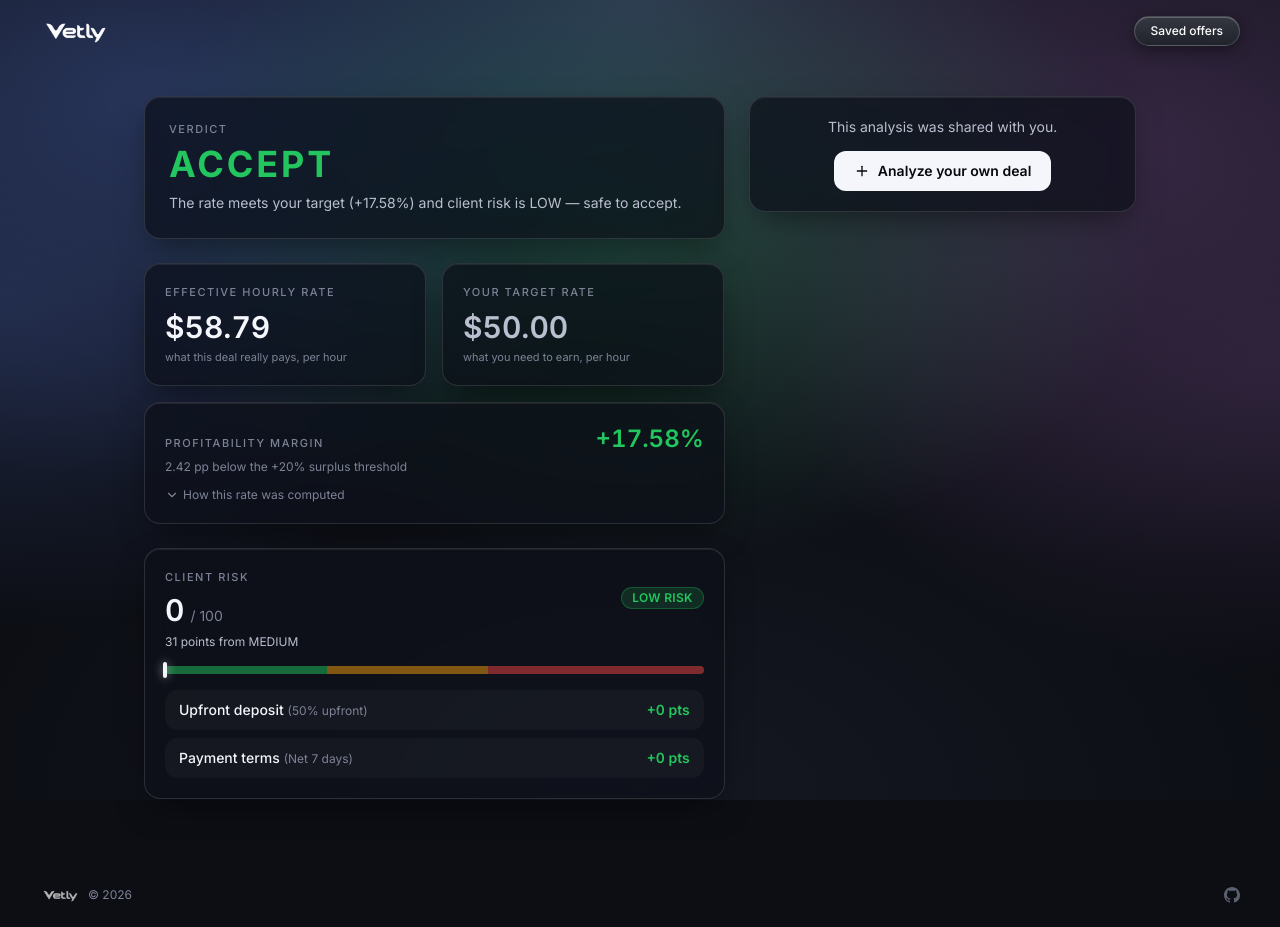
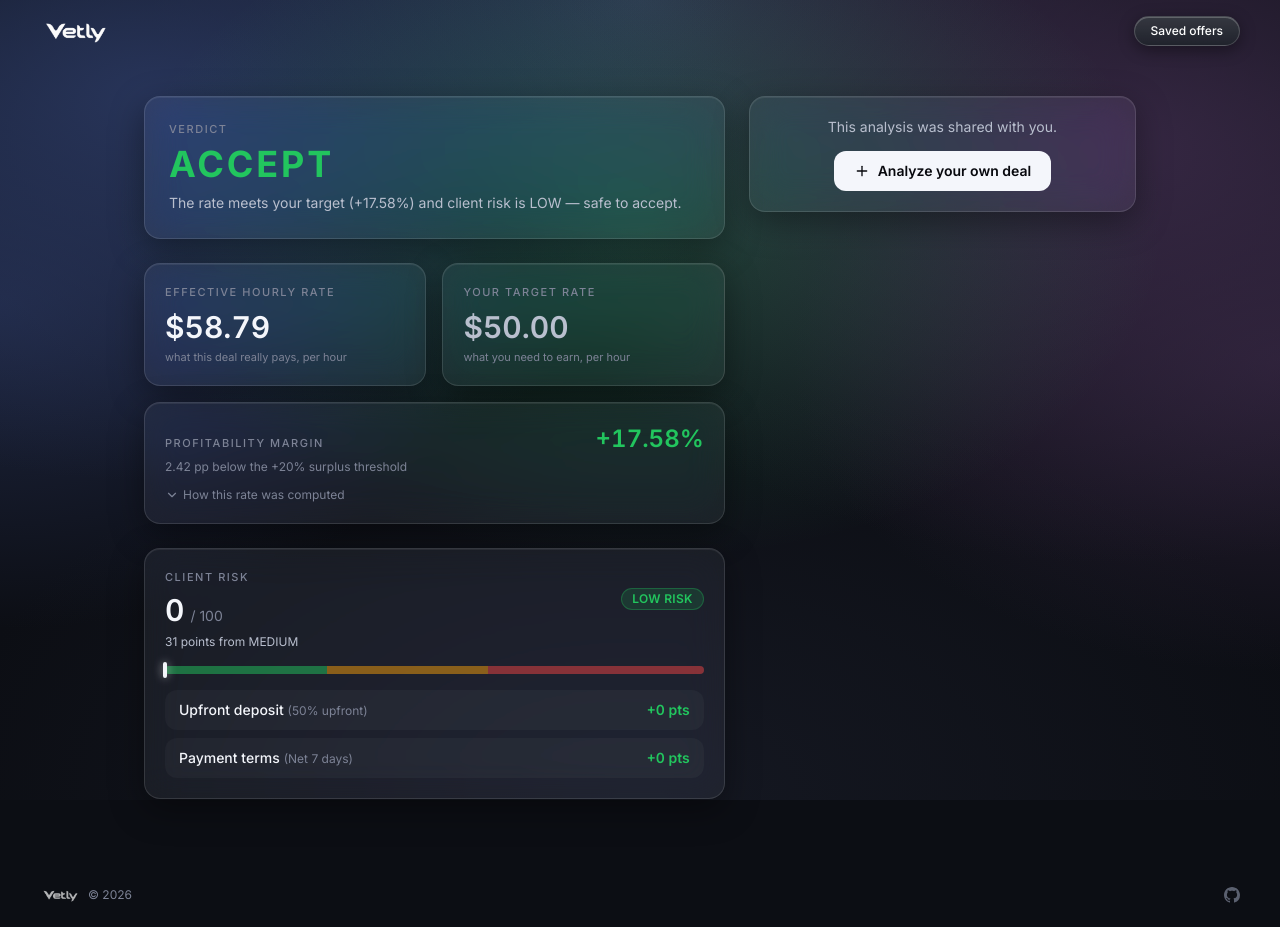
Before and after one commit to chulopp/Vetly, a Next.js app: page /result/1 in a window 1280 px wide. Built offline with nearby package versions, Linux system fonts and the light colour scheme; no server answers; the database is empty.

Commit message:
style(glass): restore original luminous frosted glass and fix glitch at triggers

```diff
--- a/src/app/globals.css
+++ b/src/app/globals.css
@@ -63,29 +63,23 @@ body {
 /* ── Glass materials (manual CSS approach — locked plan decision #3) ── */
 
 .glass {
-  background: rgba(14, 17, 24, 0.75);
-  -webkit-backdrop-filter: blur(12px) saturate(150%);
-  backdrop-filter: blur(12px) saturate(150%);
+  background: rgba(255, 255, 255, 0.055);
+  -webkit-backdrop-filter: blur(18px) saturate(150%);
+  backdrop-filter: blur(18px) saturate(150%);
   border: 1px solid rgba(255, 255, 255, 0.12);
   box-shadow:
-    inset 0 1px 0 rgba(255, 255, 255, 0.08),
-    0 12px 32px -8px rgba(0, 0, 0, 0.5);
-  overflow: hidden;
-  isolation: isolate;
-  contain: paint;
+    inset 0 1px 0 rgba(255, 255, 255, 0.07),
+    0 10px 34px rgba(0, 0, 0, 0.38);
 }
 
 .glass-strong {
-  background: rgba(14, 17, 24, 0.85);
-  -webkit-backdrop-filter: blur(16px) saturate(160%);
-  backdrop-filter: blur(16px) saturate(160%);
+  background: rgba(255, 255, 255, 0.085);
+  -webkit-backdrop-filter: blur(24px) saturate(160%);
+  backdrop-filter: blur(24px) saturate(160%);
   border: 1px solid rgba(255, 255, 255, 0.16);
   box-shadow:
     inset 0 1px 0 rgba(255, 255, 255, 0.1),
-    0 16px 40px -8px rgba(0, 0, 0, 0.6);
-  overflow: hidden;
-  isolation: isolate;
-  contain: paint;
+    0 14px 44px rgba(0, 0, 0, 0.45);
 }
 
 /* ── Volta-inspired window / card ── */
--- a/src/components/result/DraftMessage.tsx
+++ b/src/components/result/DraftMessage.tsx
@@ -2,7 +2,6 @@
 
 import { useState } from 'react';
 import { Check, Copy, Sparkles } from 'lucide-react';
-import { Spinner } from '@/components/ui/Spinner';
 import { cn } from '@/lib/utils';
 
 type DraftStatus = 'idle' | 'loading' | 'done' | 'error';
@@ -68,7 +67,7 @@ export default function DraftMessage({ offerId }: { offerId: string }) {
       >
         {status === 'loading' ? (
           <>
-            <Spinner className="size-3.5 text-white" />
+            <Sparkles className="size-4 animate-pulse text-amber-300" />
             <span>Drafting…</span>
           </>
         ) : (
```
